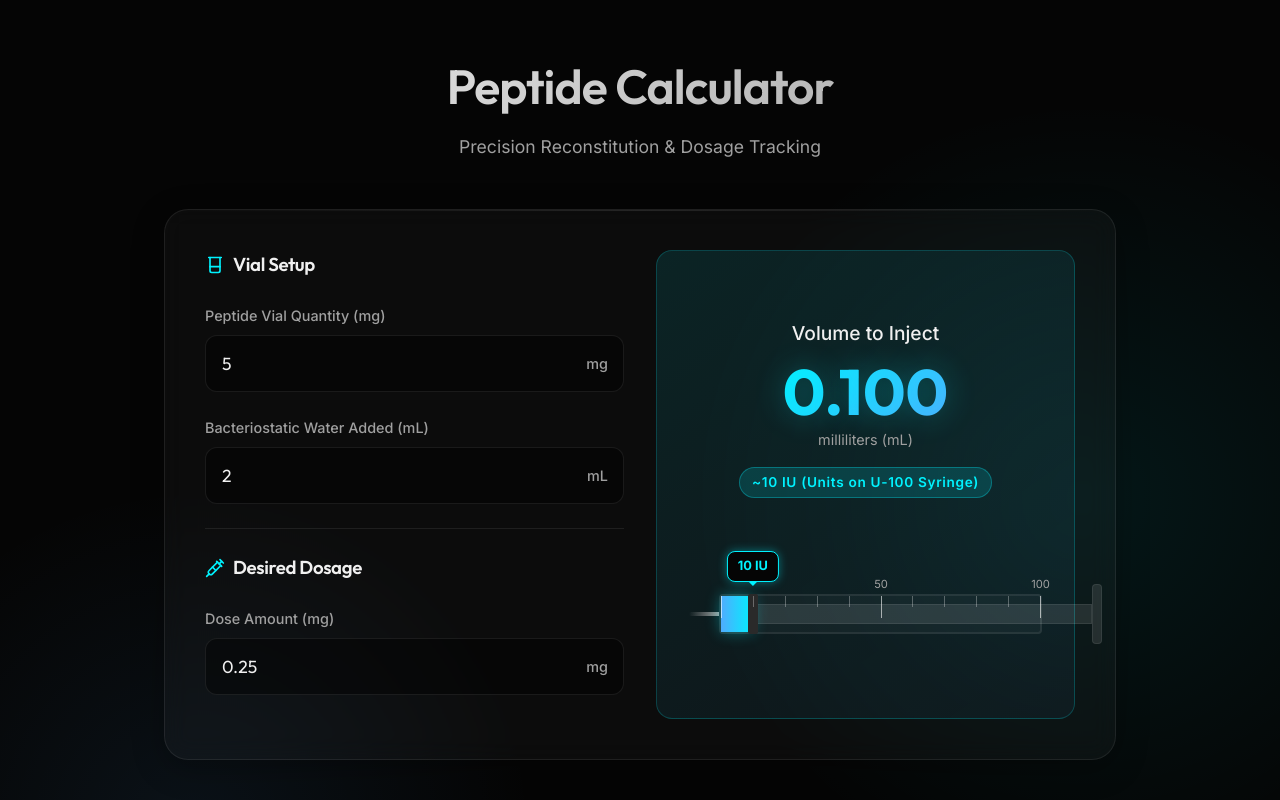
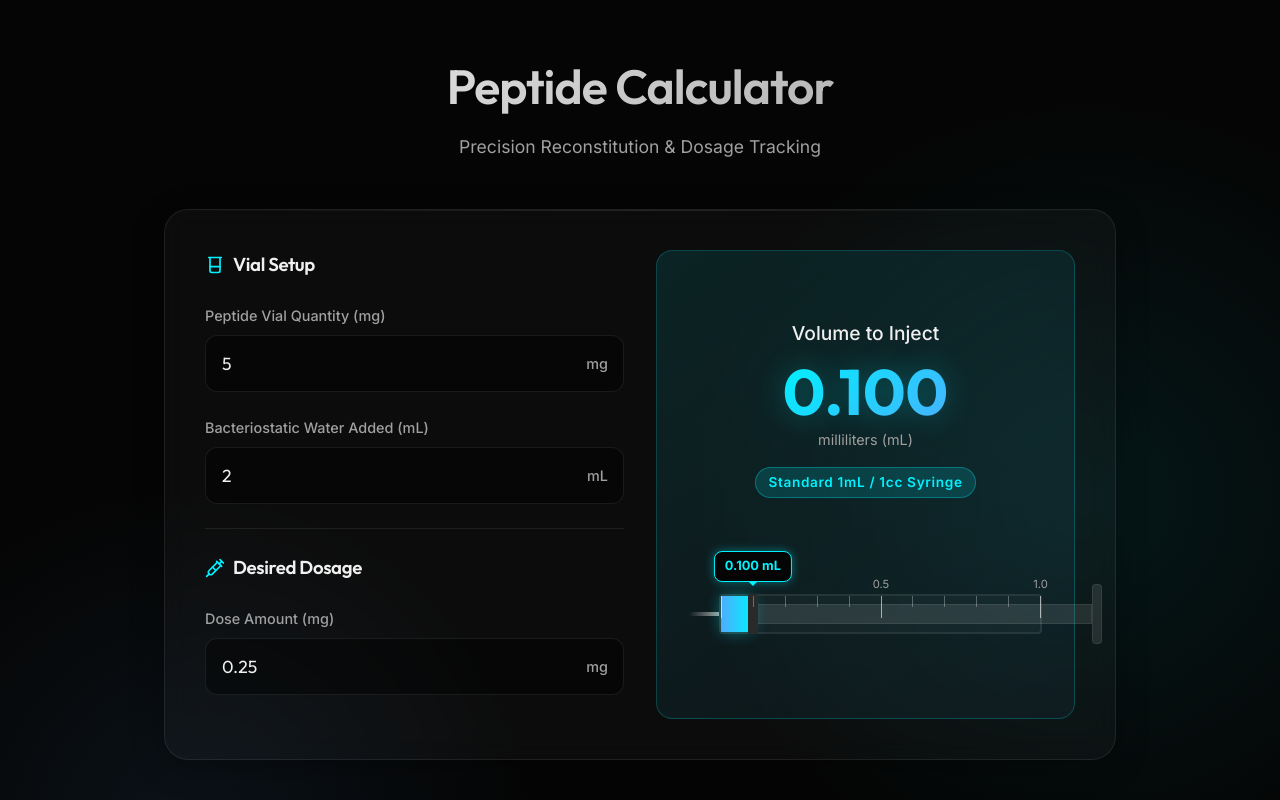
Before and after one commit to apexalpha811/peptide_calculator, a React (Vite) app: page / in a window 1280 px wide. Shown: the top 800 px of the page. Built offline with nearby package versions, Linux system fonts and the light colour scheme.

Commit message:
style: use mL on syringe instead of IU

```diff
--- a/src/App.jsx
+++ b/src/App.jsx
@@ -107,7 +107,7 @@ function App() {
               <div className="result-subtext">milliliters (mL)</div>
 
               <div className="result-units" style={{marginBottom: '2rem'}}>
-                ~{resultUnits} IU (Units on U-100 Syringe)
+                Standard 1mL / 1cc Syringe
               </div>
 
               <SyringeVisualizer volumeMl={resultMl} />
--- a/src/SyringeVisualizer.jsx
+++ b/src/SyringeVisualizer.jsx
@@ -26,7 +26,7 @@ const SyringeVisualizer = ({ volumeMl }) => {
               className="dose-marker"
               style={{ left: `${fillPercentage}%` }}
             >
-              {units} IU
+              {safeVolume.toFixed(3)} mL
             </div>
           )}
 
@@ -51,7 +51,7 @@ const SyringeVisualizer = ({ volumeMl }) => {
                 style={{ left: `${tick}%`, position: 'absolute' }}
               >
                 {tick % 50 === 0 && tick > 0 && (
-                  <div className="tick-label">{tick}</div>
+                  <div className="tick-label">{(tick / 100).toFixed(1)}</div>
                 )}
               </div>
             ))}
```
